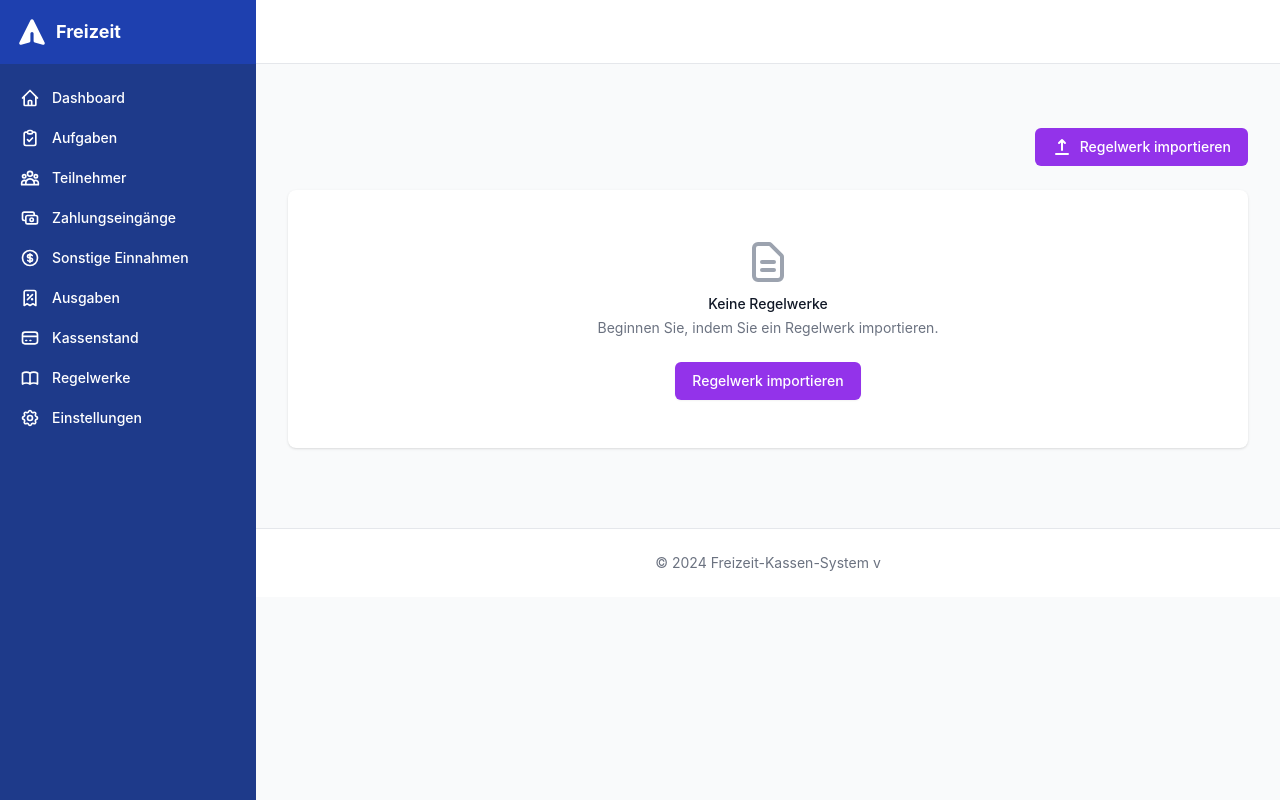
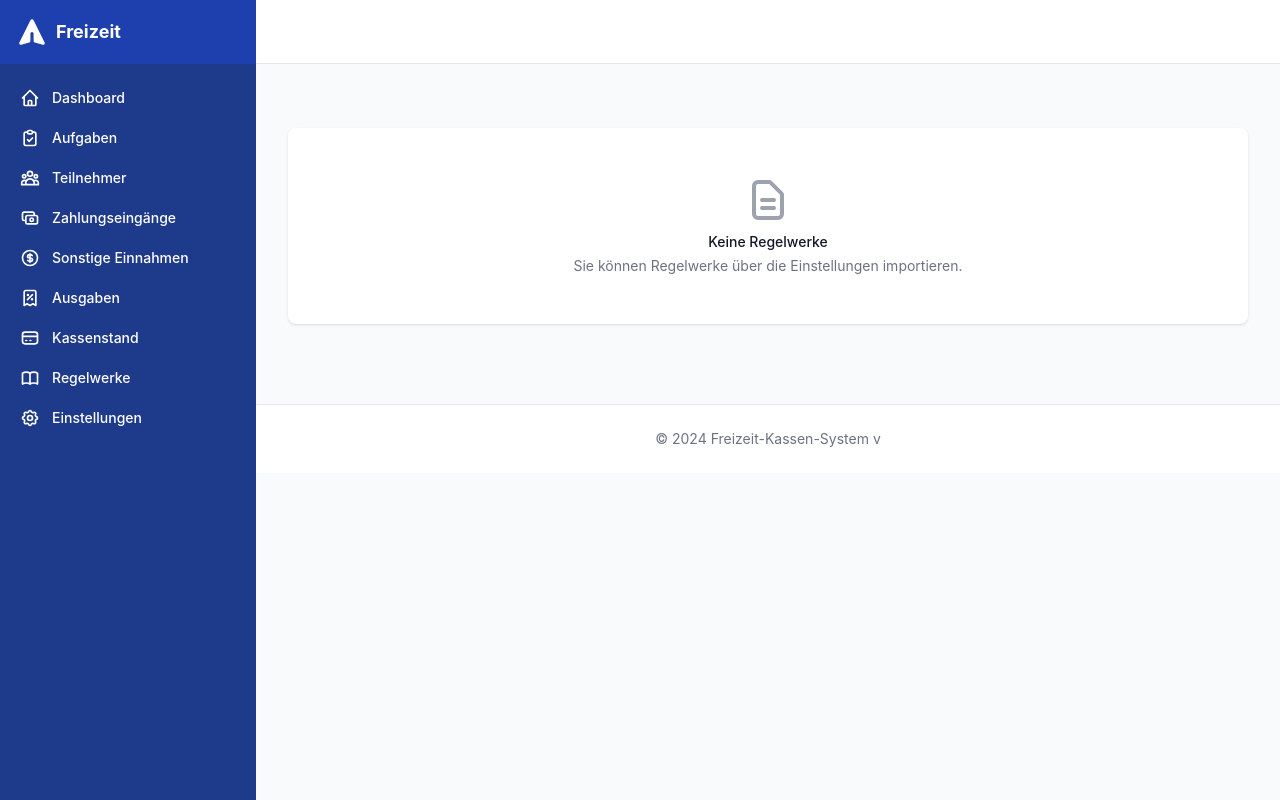
Before and after one commit to ptC7H12/MGBFreizeitplaner, a Python web app: template app/templates/rulesets/list.html in a window 1280 px wide. Run offline with Jinja, Linux system fonts and the light colour scheme; the template is opened without the code that fills it, so the values that code supplies are empty; some libraries are stand-ins or nearby versions.

Commit message:
Fix: Regelwerk-Import-Button von Regelwerke-Liste entfernt

```diff
--- a/app/templates/rulesets/list.html
+++ b/app/templates/rulesets/list.html
@@ -1,16 +1,6 @@
 {% extends "base.html" %}
 
 {% block content %}
-<!-- Header mit Button -->
-<div class="mb-6 flex justify-end">
-    <a href="/rulesets/import" class="inline-flex items-center px-4 py-2 border border-transparent text-sm font-medium rounded-md text-white bg-purple-600 hover:bg-purple-700 transition">
-        <svg class="h-5 w-5 mr-2" fill="currentColor" viewBox="0 0 20 20">
-            <path fill-rule="evenodd" d="M3 17a1 1 0 011-1h12a1 1 0 110 2H4a1 1 0 01-1-1zM6.293 6.707a1 1 0 010-1.414l3-3a1 1 0 011.414 0l3 3a1 1 0 01-1.414 1.414L11 5.414V13a1 1 0 11-2 0V5.414L7.707 6.707a1 1 0 01-1.414 0z" clip-rule="evenodd"/>
-        </svg>
-        Regelwerk importieren
-    </a>
-</div>
-
 <div class="bg-white shadow rounded-lg">
 
     {% if rulesets %}
@@ -68,12 +58,7 @@
             <path stroke-linecap="round" stroke-linejoin="round" stroke-width="2" d="M9 12h6m-6 4h6m2 5H7a2 2 0 01-2-2V5a2 2 0 012-2h5.586a1 1 0 01.707.293l5.414 5.414a1 1 0 01.293.707V19a2 2 0 01-2 2z"/>
         </svg>
         <h3 class="mt-2 text-sm font-medium text-gray-900">Keine Regelwerke</h3>
-        <p class="mt-1 text-sm text-gray-500">Beginnen Sie, indem Sie ein Regelwerk importieren.</p>
-        <div class="mt-6">
-            <a href="/rulesets/import" class="inline-flex items-center px-4 py-2 border border-transparent shadow-sm text-sm font-medium rounded-md text-white bg-purple-600 hover:bg-purple-700">
-                Regelwerk importieren
-            </a>
-        </div>
+        <p class="mt-1 text-sm text-gray-500">Sie können Regelwerke über die Einstellungen importieren.</p>
     </div>
     {% endif %}
 </div>
```
